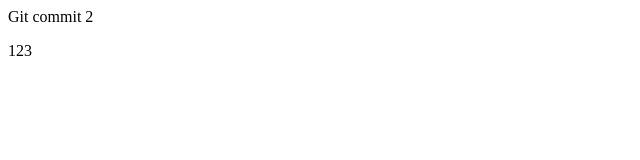
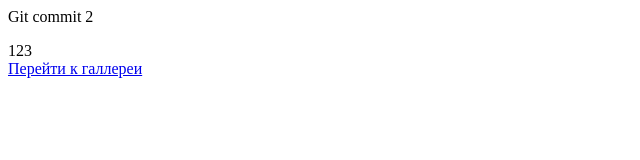
Before and after one commit to Pacifist-Today/Github-test-hw-3, a plain HTML site: page index.html in a window 1280 px wide. Shown: the whole page, without its empty margins (0-640 px from the left). Drawn offline with Linux system fonts and the light colour scheme.

Commit message:
reference to gallery

```diff
--- a/index.html
+++ b/index.html
@@ -10,5 +10,6 @@
             <tr>2</tr>
             <tr>3</tr>
         </table>
+        <a href="gallery.html">Перейти к галлереи</a>
     </body>
 </html>
```
